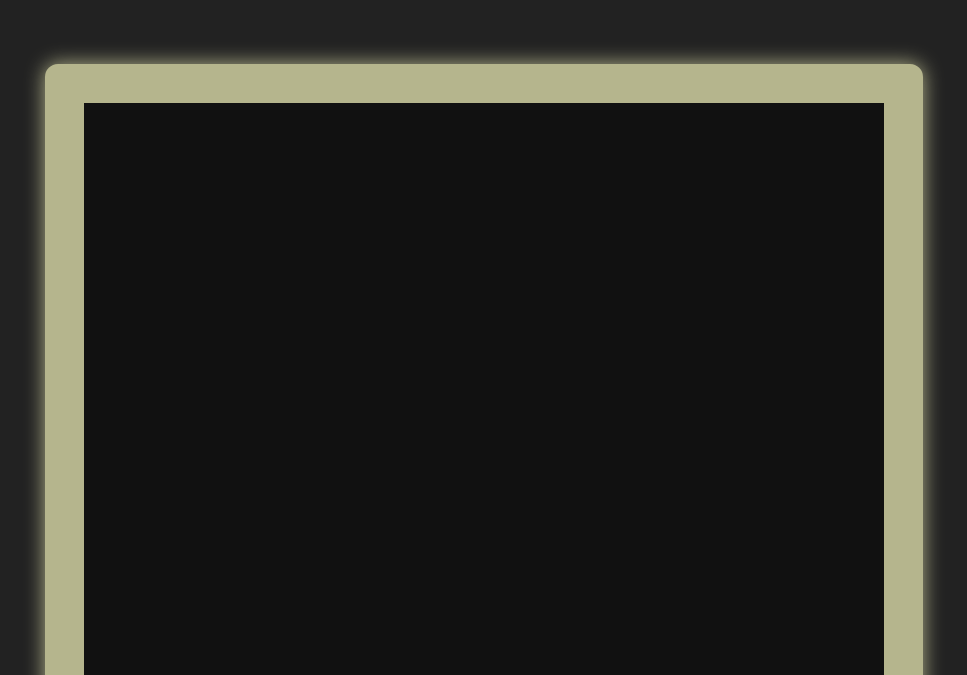
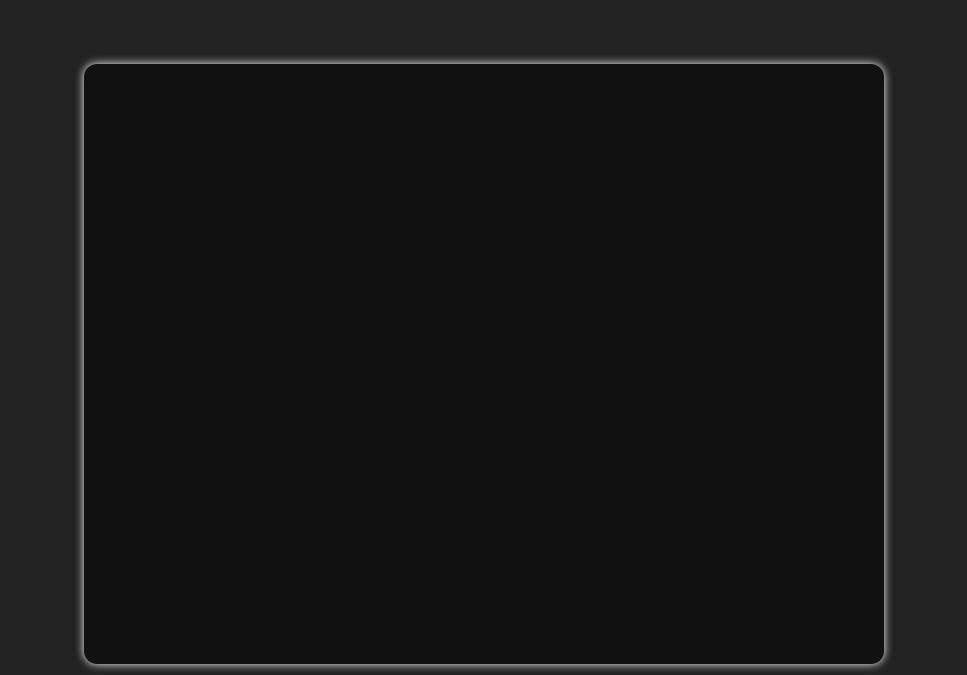
Before and after one commit to luxedo/tetris-almost-from-scratch, a plain HTML site: page index.html in a window 1280 px wide. Shown: the top 675 px of the page, without its empty margins (156-1123 px from the left). Drawn offline with Linux system fonts and the light colour scheme.

Commit message:
Removed references from the old game

```diff
--- a/gameScreen.js
+++ b/gameScreen.js
@@ -1,6 +1,6 @@
 /*
-hamurabi-almost-from-scratch
-This is an attempt of making the game hamurabi using modern programming languages
+tetris-almost-from-scratch
+This is an attempt of making the game tetris using modern programming languages
 
 Copyright (C) 2017  Luiz Eduardo Amaral - <luizamaral306@gmail.com>
 
--- a/gameloop.js
+++ b/gameloop.js
@@ -1,6 +1,6 @@
 /*
-hamurabi-almost-from-scratch
-This is an attempt of making the game hamurabi using modern programming languages
+tetris-almost-from-scratch
+This is an attempt of making the game tetris using modern programming languages
 
 Copyright (C) 2017  Luiz Eduardo Amaral - <luizamaral306@gmail.com>
 
--- a/index.html
+++ b/index.html
@@ -35,11 +35,11 @@ along with this program.  If not, see <http://www.gnu.org/licenses/>.
     <meta name="twitter:card" content="summary_large_image">
     <meta name="twitter:site" content="@ArmlessJohn404" />
     <meta name="twitter:creator" content="@ArmlessJohn404" />
-    <meta name="twitter:title" content="HAMURABI ALMOST FROM SCRATCH">
+    <meta name="twitter:title" content="TETRIS ALMOST FROM SCRATCH">
     <meta name="twitter:description" content="This is an attempt of reproducing the game tetris using modern programming languages.">
     <meta name="twitter:image" content="https://github.com/luxedo/tetris-almost-from-scratch/raw/master/assets/opengraph.png">
     <!-- opengraph -->
-    <meta property="og:title" content="HAMURABI ALMOST FROM SCRATCH" />
+    <meta property="og:title" content="TETRIS ALMOST FROM SCRATCH" />
     <meta property="og:type" content="website" />
     <meta property="og:url" content="https://luxedo.github.io/tetris-almost-from-scratch/" />
     <meta property="og:image" content="https://github.com/luxedo/tetris-almost-from-scratch/raw/master/assets/opengraph.png" />
@@ -48,7 +48,7 @@ along with this program.  If not, see <http://www.gnu.org/licenses/>.
     <meta property="og:description" content="This is an attempt of reproducing the game tetris using modern programming languages." />
 
     <!--  Schema.org -->
-    <meta itemprop="name" content="HAMURABI ALMOST FROM SCRATCH"/>
+    <meta itemprop="name" content="TETRIS ALMOST FROM SCRATCH"/>
     <meta itemprop="description" content="This is an attempt of reproducing the game tetris using modern programming languages.">
     <meta itemprop="image" content="https://github.com/luxedo/tetris-almost-from-scratch/raw/master/assets/opengraph.png"/>
 
--- a/script.js
+++ b/script.js
@@ -1,6 +1,6 @@
 /*
-hamurabi-almost-from-scratch
-This is an attempt of making the game hamurabi using modern programming languages
+tetris-almost-from-scratch
+This is an attempt of making the game tetris using modern programming languages
 
 Copyright (C) 2017  Luiz Eduardo Amaral - <luizamaral306@gmail.com>
 
--- a/style.css
+++ b/style.css
@@ -1,6 +1,6 @@
 /*
-hamurabi-almost-from-scratch
-This is an attempt of making the game hamurabi using modern programming languages
+tetris-almost-from-scratch
+This is an attempt of making the game tetris using modern programming languages
 
 Copyright (C) 2017  Luiz Eduardo Amaral - <luizamaral306@gmail.com>
 
@@ -31,12 +31,12 @@ html, body {
   margin-top: 5%;
   max-height: 80%;
   max-width: 80%;
-  border-color: #B5B58D;
+  border-color: #EEE;
   background-color: #111;
-  border-style: solid;
-  border-width: 3em;
+  /* border-style: solid; */
+  /* border-width: 1px; */
   border-radius: 1em;
-  box-shadow: 0 0 20px #B5B58D;
+  box-shadow: 0 0 10px #FFF;
 }
 
 #game-frame {
```
Also changed, not shown: draw.js (+4 -4 lines), README.md.
